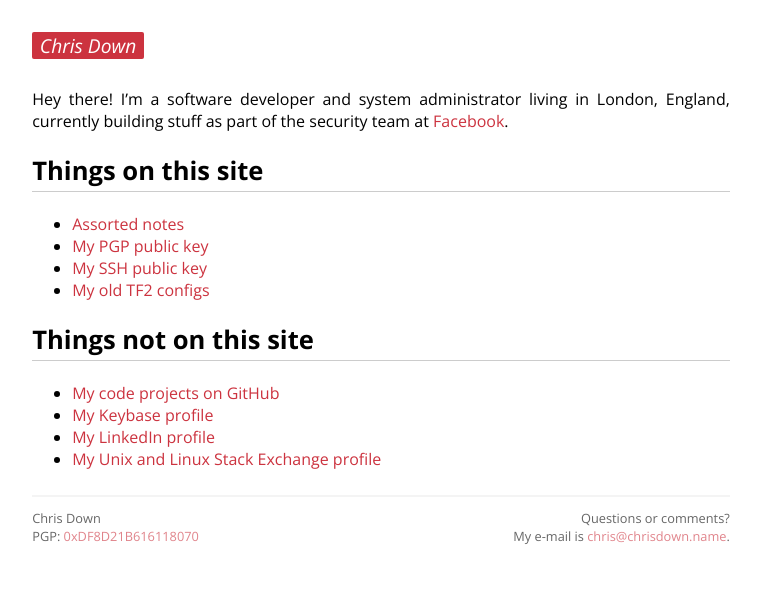
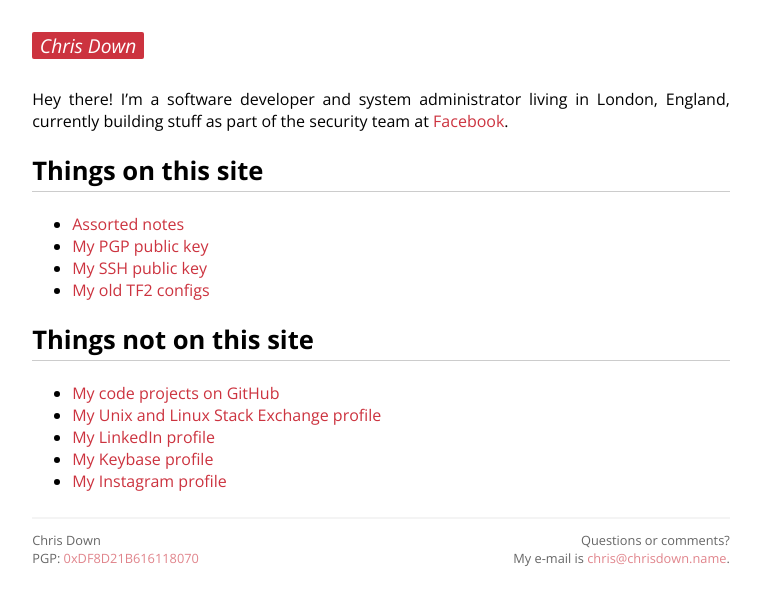
Before and after one commit to cdown/chrisdown.name, a Jekyll site: the page built from index.md, in a window 1280 px wide. Shown: the top 605 px of the page, without its empty margins (259-1020 px from the left). Built offline with Jekyll 4.4.1, drawn with Linux system fonts in a browser that asks for light colours; some web fonts are replaced.

Commit message:
Add Instagram profile

```diff
--- a/index.md
+++ b/index.md
@@ -19,13 +19,15 @@ England, currently building stuff as part of the security team at [Facebook][].
 ## Things not on this site
 
 - [My code projects on GitHub][]
+- [My Unix and Linux Stack Exchange profile][]
+- [My LinkedIn profile][]
 - [My Keybase profile][]
-- [My LinkedIn profile][]
-- [My Unix and Linux Stack Exchange profile][]
+- [My Instagram profile][]
 
 [Assorted notes]: /archive.html
 [Facebook]: https://www.facebook.com
 [My LinkedIn profile]: https://www.linkedin.com/in/chrisldown
+[My Instagram profile]: https://instagram.com/chrisldown
 [My Keybase profile]: https://keybase.io/cdown
 [My PGP public key]: https://keybase.io/cdown/key.asc
 [My SSH public key]: /ssh
```
